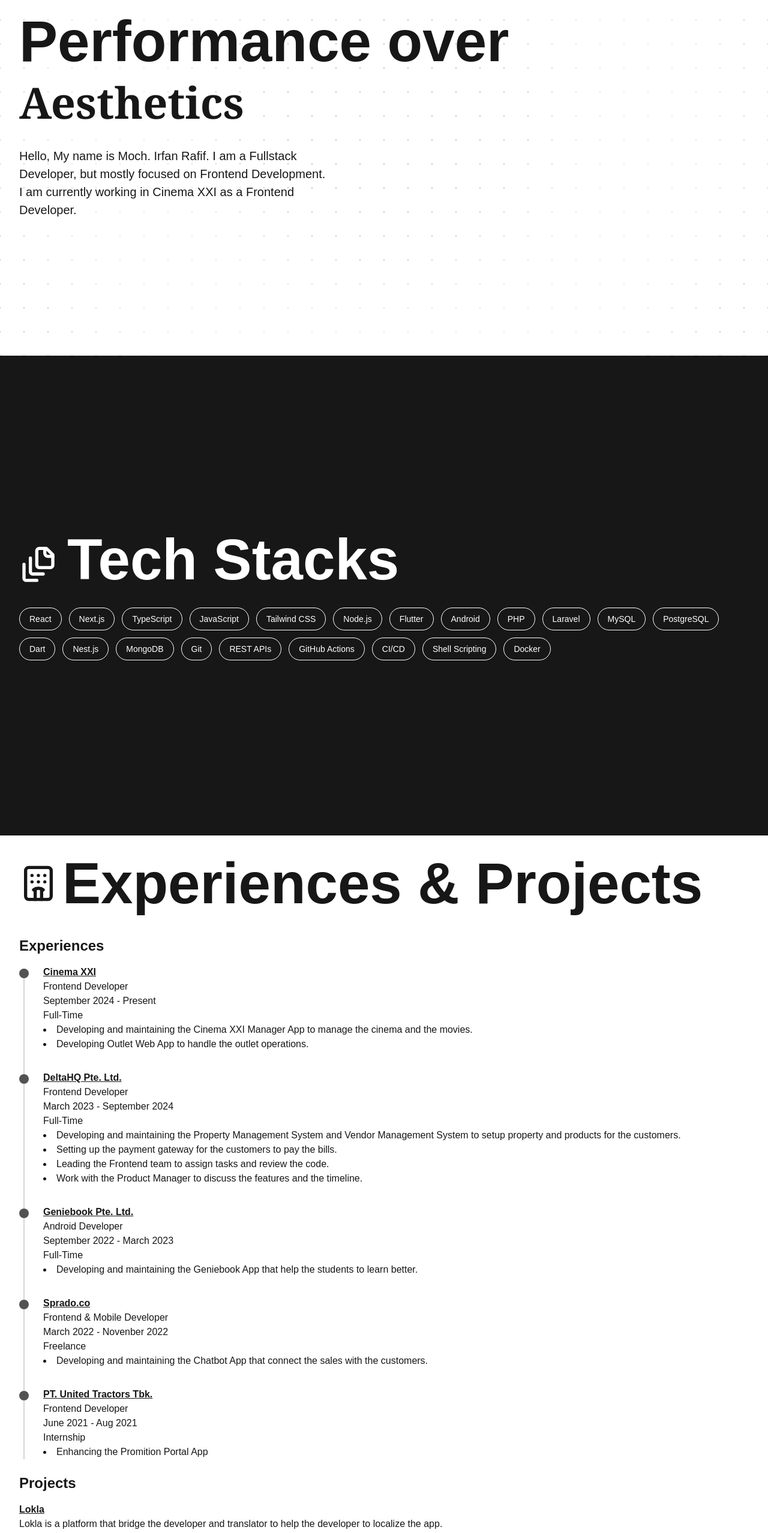
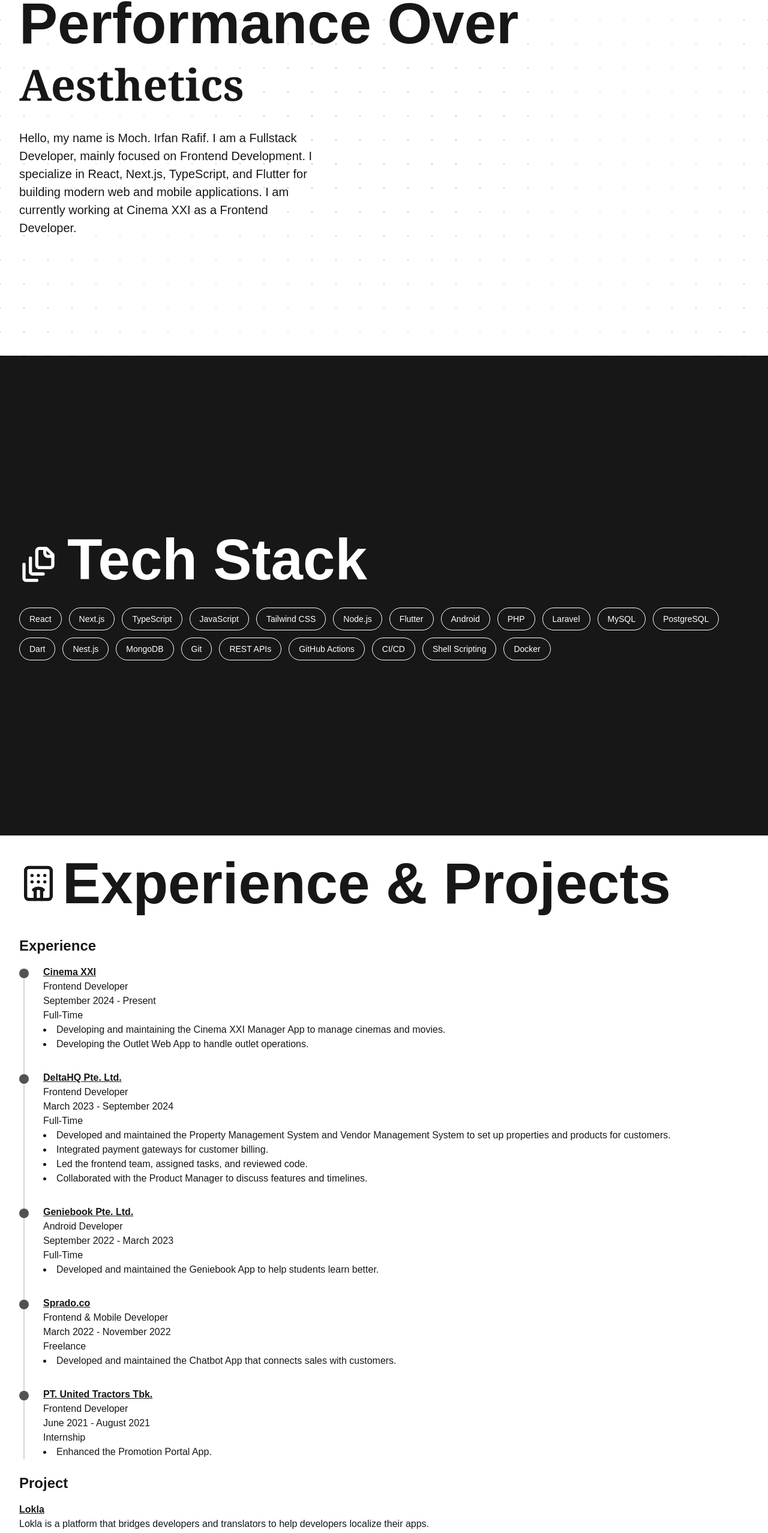
Before and after one commit to mirfanrafif/resumee, a Next.js app: page / in a window 1280 px wide. Shown: the part 207-2763 px from the top of the page at 60% size. Built offline with nearby package versions, Linux system fonts and the light colour scheme; a web font is replaced by a local one.

Commit message:
[FIX] Grammar

```diff
--- a/src/app/page.jsx
+++ b/src/app/page.jsx
@@ -29,15 +29,17 @@ export default function Home() {
         <div className="space-y-8 relative z-10">
           <BigTitle>
             <h1 className="text-5xl lg:text-8xl font-bold">
-              Performance over <br />{" "}
+              Performance Over <br />{" "}
               <span className="font-serif text-4xl lg:text-7xl">
                 Aesthetics
               </span>
             </h1>
           </BigTitle>
           <h3 className="max-w-lg">
-            Hello, My name is {profile.fullName}. I am a {profile.role}, but
-            mostly focused on Frontend Development. I am currently working in{" "}
+            Hello, my name is {profile.fullName}. I am a {profile.role}, mainly
+            focused on Frontend Development. I specialize in React, Next.js,
+            TypeScript, and Flutter for building modern web and mobile
+            applications. I am currently working at{" "}
             {profile.experiences[0].companyName} as a{" "}
             {profile.experiences[0].role}.
           </h3>
@@ -50,7 +52,7 @@ export default function Home() {
             <div className="flex flex-row gap-2 items-center">
               <h2 className="font-bold text-5xl lg:text-8xl">
                 <FileStack size={64} className="inline-block mr-4" />
-                Tech Stacks
+                Tech Stack
               </h2>
             </div>
           </BigTitle>
@@ -73,14 +75,14 @@ export default function Home() {
             <div className="flex flex-row gap-2 items-center">
               <Hotel size={64} />
               <h2 className="font-bold text-5xl lg:text-8xl">
-                Experiences & Projects
+                Experience & Projects
               </h2>
             </div>
           </BigTitle>
 
           <div className="space-y-6">
             <div className="space-y-4">
-              <h3 className="text-2xl font-bold mb-4">Experiences</h3>
+              <h3 className="text-2xl font-bold mb-4">Experience</h3>
               <div className="relative">
                 {/* Timeline line */}
                 <div className="absolute left-2 top-2 bottom-0 w-0.5 bg-neutral-300 dark:bg-neutral-600 translate-x-[-1px]"></div>
@@ -122,7 +124,7 @@ export default function Home() {
             </div>
 
             <div className="space-y-4">
-              <h3 className="text-2xl font-bold mb-4">Projects</h3>
+              <h3 className="text-2xl font-bold mb-4">Project</h3>
               {profile.projects.map((project, index) => (
                 <div key={index}>
                   <h4 className="font-bold underline">{project.projectName}</h4>
@@ -153,7 +155,7 @@ export default function Home() {
             <div className="flex flex-row gap-2 items-center ">
               <School size={64} />
               <h2 className="font-bold text-5xl lg:text-8xl">
-                Education & Volunteer
+                Education & Volunteering
               </h2>
             </div>
           </BigTitle>
@@ -177,7 +179,7 @@ export default function Home() {
             </div>
 
             <div className="space-y-4 flex-1">
-              <h3 className="text-2xl font-bold mb-4">Volunteer</h3>
+              <h3 className="text-2xl font-bold mb-4">Volunteering</h3>
               {profile.volunteer.map((volunteer, index) => (
                 <div key={index}>
                   <h4 className="font-bold underline">
@@ -286,7 +288,7 @@ const profile = {
     {
       institution: "State Polytechnic of Malang",
       major: "Informatics Engineering",
-      degree: "Bachelor",
+      degree: "Bachelor's Degree",
       startYear: 2018,
       endYear: 2022,
       gpa: 3.6,
@@ -308,8 +310,8 @@ const profile = {
       contract: "Full-Time",
       website: "https://www.cinema21.co.id",
       description: [
-        "Developing and maintaining the Cinema XXI Manager App to manage the cinema and the movies.",
-        "Developing Outlet Web App to handle the outlet operations.",
+        "Developing and maintaining the Cinema XXI Manager App to manage cinemas and movies.",
+        "Developing the Outlet Web App to handle outlet operations.",
       ],
     },
     {
@@ -320,10 +322,10 @@ const profile = {
       contract: "Full-Time",
       website: "https://deltahq.com",
       description: [
-        "Developing and maintaining the Property Management System and Vendor Management System to setup property and products for the customers.",
-        "Setting up the payment gateway for the customers to pay the bills.",
-        "Leading the Frontend team to assign tasks and review the code.",
-        "Work with the Product Manager to discuss the features and the timeline.",
+        "Developed and maintained the Property Management System and Vendor Management System to set up properties and products for customers.",
+        "Integrated payment gateways for customer billing.",
+        "Led the frontend team, assigned tasks, and reviewed code.",
+        "Collaborated with the Product Manager to discuss features and timelines.",
       ],
     },
     {
@@ -334,34 +336,34 @@ const profile = {
       contract: "Full-Time",
       website: "https://www.geniebook.com",
       description: [
-        "Developing and maintaining the Geniebook App that help the students to learn better.",
+        "Developed and maintained the Geniebook App to help students learn better.",
       ],
     },
     {
       companyName: "Sprado.co",
       role: "Frontend & Mobile Developer",
       startYear: "March 2022",
-      endYear: "Novenber 2022",
+      endYear: "November 2022",
       contract: "Freelance",
       website: "https://sprado.co",
       description: [
-        "Developing and maintaining the Chatbot App that connect the sales with the customers.",
+        "Developed and maintained the Chatbot App that connects sales with customers.",
       ],
     },
     {
       companyName: "PT. United Tractors Tbk.",
       role: "Frontend Developer",
       startYear: "June 2021",
-      endYear: "Aug 2021",
+      endYear: "August 2021",
       contract: "Internship",
       website: "https://www.unitedtractors.com",
-      description: ["Enhancing the Promition Portal App"],
+      description: ["Enhanced the Promotion Portal App."],
     },
   ],
   volunteer: [
     {
       organization: "Workshop Riset Informatika",
-      role: "Lead at Miniclass UX",
+      role: "Lead, Miniclass UX",
       startYear: "November 2019",
       endYear: "November 2020",
     },
@@ -370,7 +372,7 @@ const profile = {
     {
       projectName: "Lokla",
       description:
-        "Lokla is a platform that bridge the developer and translator to help the developer to localize the app.",
+        "Lokla is a platform that bridges developers and translators to help developers localize their apps.",
       stack: ["React", "Next.js", "Tailwind CSS", "Nest.js", "MongoDB"],
       url: "https://lokla.mirfanrafif.my.id",
     },
```
